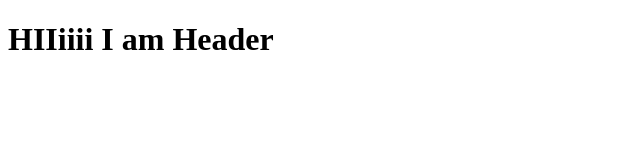
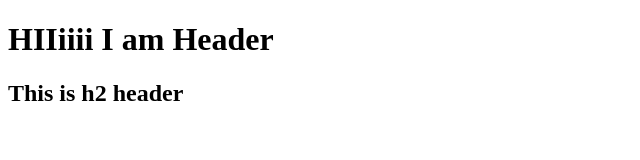
Before and after one commit to deepamaria/gitBranchDemo, a plain HTML site: page index.html in a window 1280 px wide. Shown: the whole page, without its empty margins (0-640 px from the left). Drawn offline with Linux system fonts and the light colour scheme.

Commit message:
added the changes in index.html to newBr

```diff
--- a/index.html
+++ b/index.html
@@ -7,5 +7,6 @@
 </head>
 <body>
     <h1>HIIiiii I am Header</h1>
+    <h2>This is h2 header</h2>
 </body>
 </html>
```
